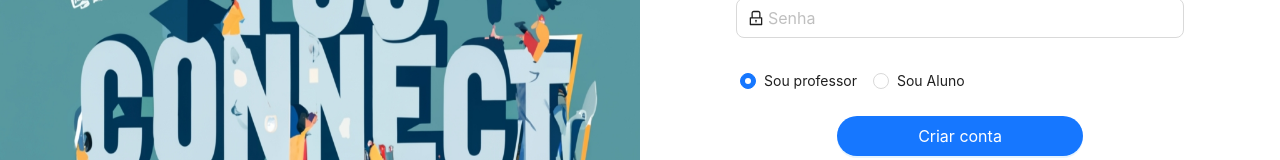
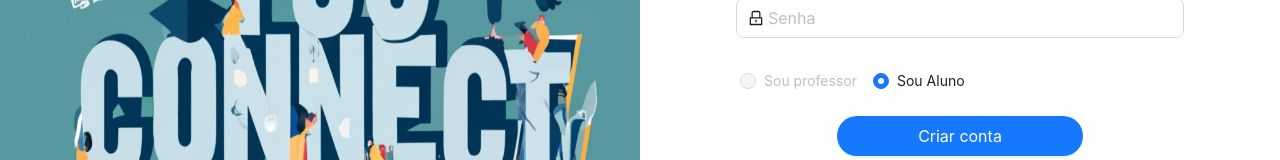
Before and after one commit to giuseppeagostini-hotmart/tcc-connect-client, a React (Vite) app: page /signup in a window 1280 px wide. Shown: the part 358-518 px from the top of the page. Built offline with nearby package versions, Linux system fonts and the light colour scheme; no server answers.

Commit message:
feat: update login

```diff
--- a/src/auth/components/signupPage/index.tsx
+++ b/src/auth/components/signupPage/index.tsx
@@ -31,7 +31,7 @@ const SignupPage = () => {
   const { mutate: mutateLogin, isLoading: isLoadingLogin } = useLogin()
   const [api, contextHolder] = notification.useNotification()
   const navigate = useNavigate()
-  const [value, setValue] = useState(1)
+  const [value, setValue] = useState(2)
 
   const openNotificationError = (placement: NotificationPlacement, error: string) => {
     api.error({
@@ -131,7 +131,9 @@ const SignupPage = () => {
             </Form.Item>
 
             <Radio.Group className='ml-1' onChange={onChange} value={value}>
-              <Radio value={1}>Sou professor</Radio>
+              <Radio disabled value={1}>
+                Sou professor
+              </Radio>
               <Radio value={2}>Sou Aluno</Radio>
             </Radio.Group>
 
```
